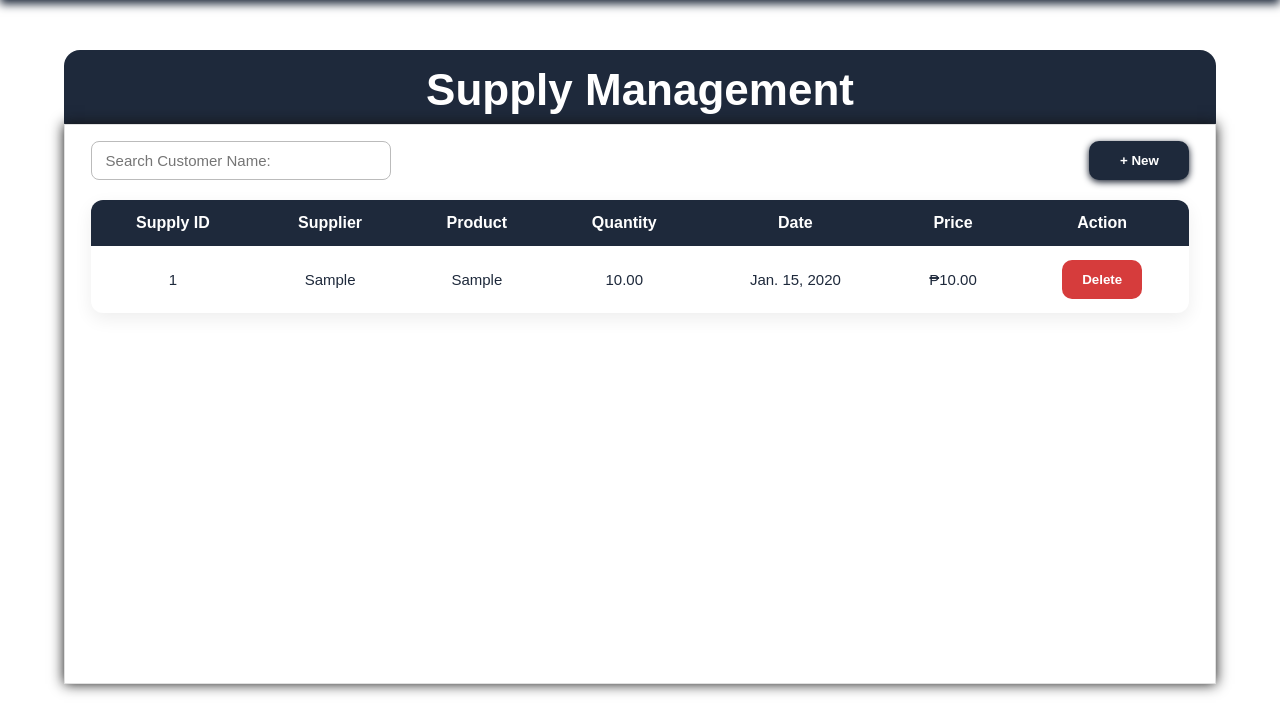
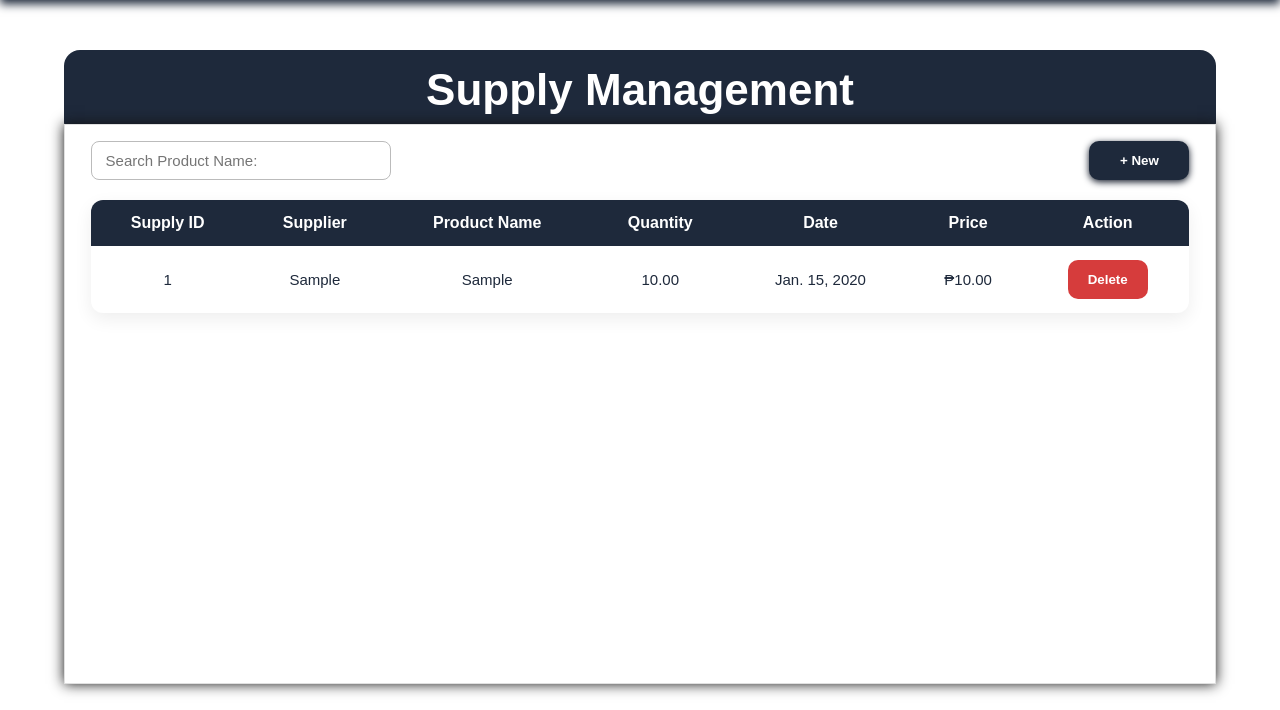
Before and after one commit to jgoleta/BisNest-Testing-Repo, a Django app: page /supply in a window 1280 px wide. Shown: the part 90-800 px from the top of the page. Run offline with Django 5.2, Linux system fonts and the light colour scheme; tables that the repository leaves empty hold one stand-in row (values such as "Sample post").

Commit message:
Update supply.html

```diff
--- a/members/templates/supply.html
+++ b/members/templates/supply.html
@@ -590,7 +590,7 @@
     <h1 class="page-title">Supply Management</h1>
     <div class="main-container">
       <div class="search-bar">
-        <input type="text" id="searchInput" placeholder="Search Customer Name:" onkeyup="searchCustomer()">
+        <input type="text" id="searchInput" placeholder="Search Product Name:" onkeyup="searchCustomer()">
         <div class="button-container">
           <button class="toggle-form-button" id="addNewSupplyBtn">+ New</button>
         </div>
@@ -601,7 +601,7 @@
           <tr>
             <th>Supply ID</th>
             <th>Supplier</th>
-            <th>Product</th>
+            <th>Product Name</th>
             <th>Quantity</th>
             <th>Date</th>
             <th>Price</th>
@@ -644,7 +644,7 @@
           </div>
           <div class="form-row">
             <div class="form-group">
-              <label for="{{ form.product.id_for_label }}">Product</label>
+              <label for="{{ form.product.id_for_label }}">Product Name</label>
               {{ form.product }}
             </div>
             <div class="form-group">
@@ -672,7 +672,7 @@
   </main>
   </div>
 
-  <div class="notification" id="notification"></div>
+    <div class="notification" id="notification"></div>
 
   <script>
     const addNewBtn = document.getElementById('addNewSupplyBtn');
```
